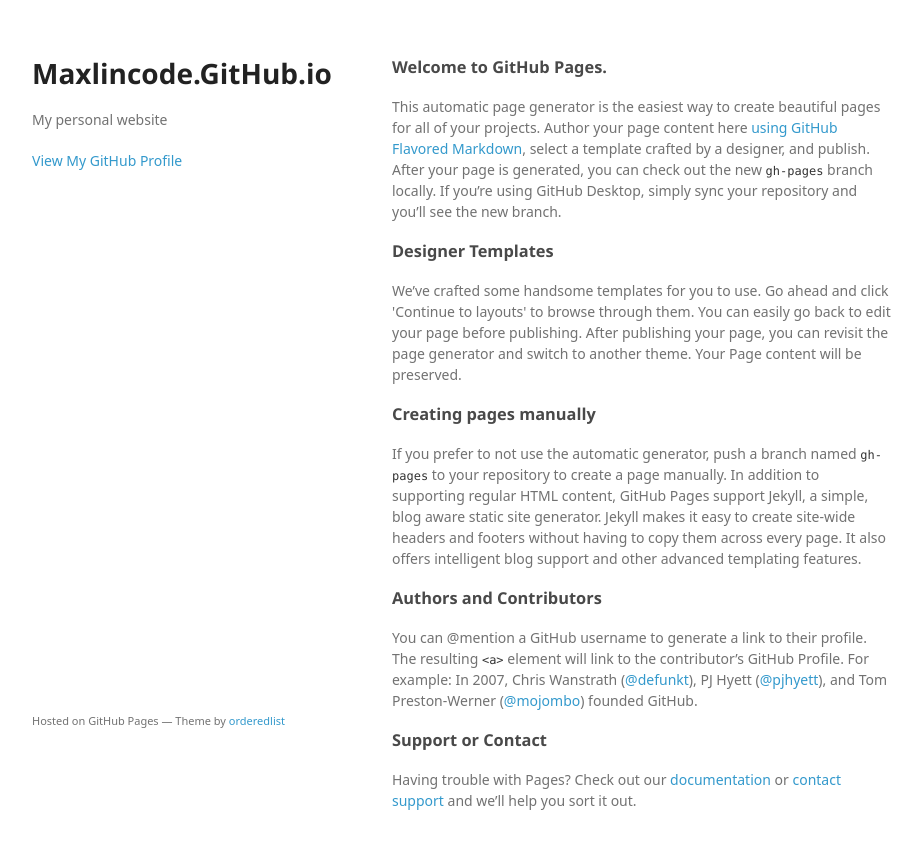
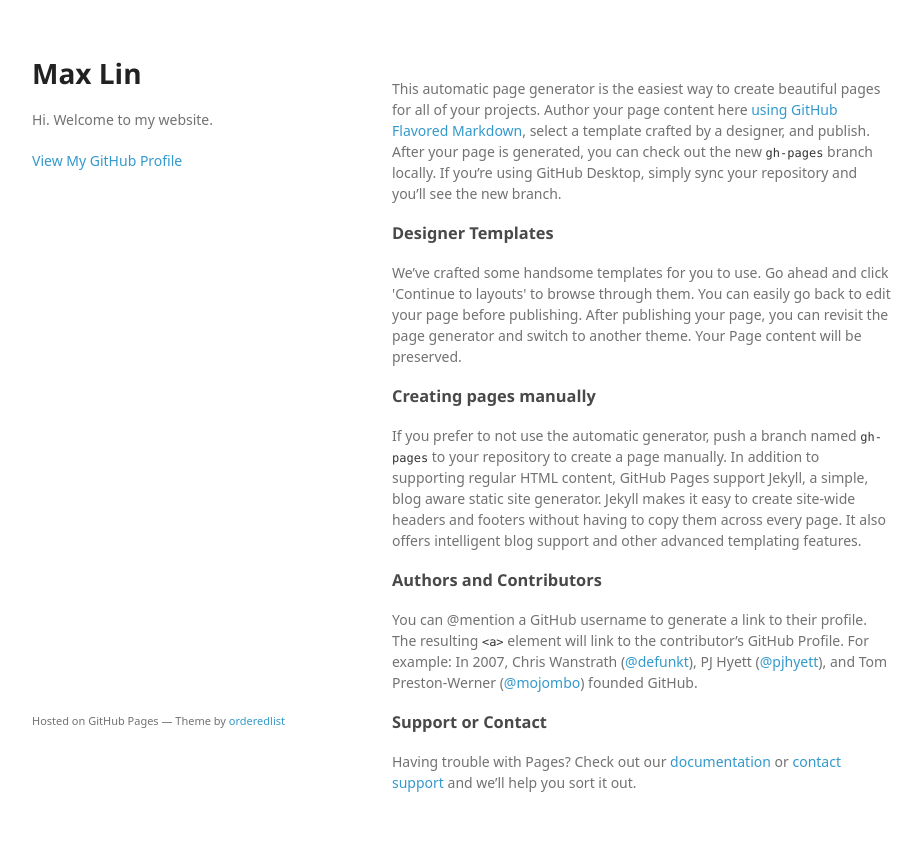
Before and after one commit to MaxLinCode/MaxLinCode.github.io, a plain HTML site: page index.html in a window 1280 px wide. Shown: the whole page, without its empty margins (178-1100 px from the left). Drawn offline with Linux system fonts and the light colour scheme; a web font is replaced by a local one.

Commit message:
Edit index.html

```diff
--- a/index.html
+++ b/index.html
@@ -15,8 +15,8 @@
   <body>
     <div class="wrapper">
       <header>
-        <h1>Maxlincode.GitHub.io</h1>
-        <p>My personal website</p>
+        <h1>Max Lin</h1>
+        <p>Hi. Welcome to my website.</p>
 
 
         <p class="view"><a href="https://github.com/MaxLinCode">View My GitHub Profile</a></p>
@@ -24,7 +24,7 @@
       </header>
       <section>
         <h3>
-<a id="welcome-to-github-pages" class="anchor" href="#welcome-to-github-pages" aria-hidden="true"><span aria-hidden="true" class="octicon octicon-link"></span></a>Welcome to GitHub Pages.</h3>
+<a id="welcome-to-github-pages" class="anchor" href="#welcome-to-github-pages" aria-hidden="true"><span aria-hidden="true" class="octicon octicon-link"></span></a></h3>
 
 <p>This automatic page generator is the easiest way to create beautiful pages for all of your projects. Author your page content here <a href="https://guides.github.com/features/mastering-markdown/">using GitHub Flavored Markdown</a>, select a template crafted by a designer, and publish. After your page is generated, you can check out the new <code>gh-pages</code> branch locally. If you’re using GitHub Desktop, simply sync your repository and you’ll see the new branch.</p>
 
```
